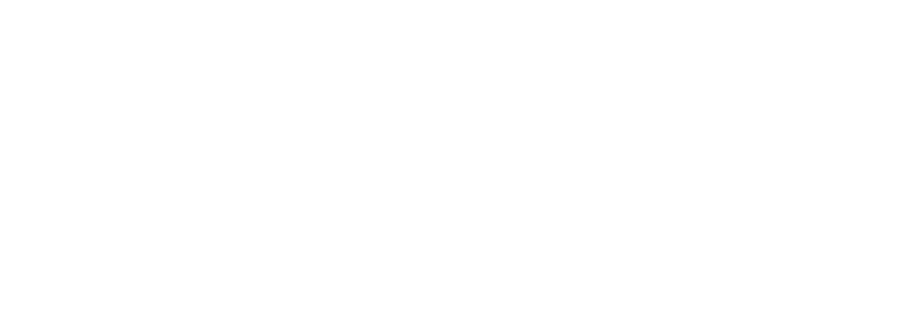
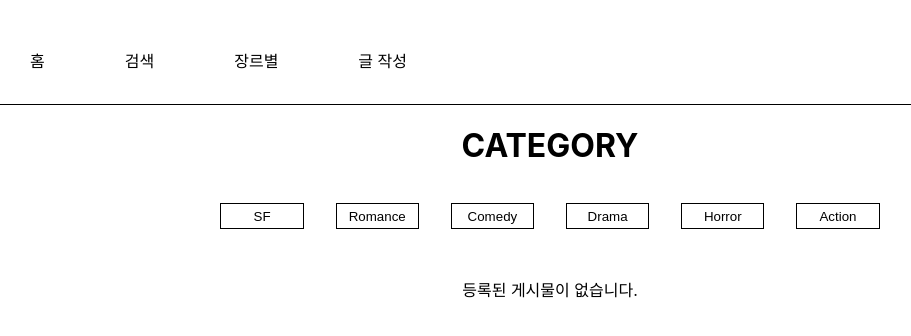
Before and after one commit to kanell0304/React_TeamProject, a React (Create React App) app: page /categoryList in a window 1280 px wide. Before the commit this address had no page. Shown: the top 336 px of the page, without its empty margins (90-1001 px from the left). Built offline with nearby package versions, Linux system fonts and the light colour scheme.

Commit message:
categoryList.jsx first commit

```diff
--- a/src/App.js
+++ b/src/App.js
@@ -4,6 +4,7 @@
 import AddList from './component/AddList';
 import EditList from './component/EditList';
 import ListDetail from './component/ListDetail';
+import CategoryList from './component/Categorylist';
 
 function App() {
   return (
@@ -14,6 +15,7 @@
             <Routes>
               <Route path="/" element={<Home />} />
               <Route path="/searchList" element={<SearchList />} />
+              <Route path="/categoryList" element={<CategoryList />} />
               <Route path="/addList" element={<AddList />} />
               <Route path="/editList/:id" element={<EditList />} />
               <Route path="/listDetail/:id" element={<ListDetail />} />
--- /dev/null
+++ b/src/component/Categorylist.jsx
@@ -0,0 +1,42 @@
+import { useContext, useState} from "react";
+import { ListProvider } from "./ListContext";
+import "../tempCss/CategoryList.css"
+import { useNavigate } from "react-router-dom";
+import Navibar from "./Navibar";
+
+const CategoryList = () => {
+
+    const navigate = useNavigate();
+    const {movieList,categoryList} = useContext(ListProvider);
+    const [category, setCategory] = useState('');
+
+    const moveToDetail = (movieId) => {
+        navigate(`/listDetail/${movieId}`);
+    }
+
+    return (
+        <>
+         <div>
+            <Navibar />
+            <h1 style={{textAlign : "center"}}>CATEGORY</h1>
+        </div>
+        <div className="cate">
+        {categoryList.map(cl=>(
+            <button className="cateBtn"key ={cl.id} onClick={()=>setCategory(cl.name)}>{cl.name}</button>
+        ))}
+        </div>
+        {movieList.find(ml=>ml.category === category)?'':(
+            <div className="cateResult">등록된 게시물이 없습니다.</div>)}
+        {movieList.map(ml=>(
+                    ml.category === category ?(
+                        <div key={ml.id}
+                         onClick={()=>moveToDetail(ml.id)} className="cateResult">
+                         <h3>{ml.title}</h3>
+                        </div>
+                    ):''
+        ))}
+        </>
+    );
+};
+
+export default CategoryList;
--- a/src/component/Navibar.jsx
+++ b/src/component/Navibar.jsx
@@ -12,6 +12,9 @@
                     <Link className="navLink" to="/searchList">검색</Link>
                 </li>
                 <li className="navItem">
+                    <Link className="navLink" to= "/categoryList">장르별</Link>
+                </li>
+                <li className="navItem">
                     <Link className="navLink" to="/addList">글 작성</Link>
                 </li>
             </nav>
--- a/src/component/SearchList.jsx
+++ b/src/component/SearchList.jsx
@@ -10,7 +10,7 @@
     const {movieList} = useContext(ListProvider);
     const [input,setInput] = useState('');
 
-    const moveDetail = (movieId) => {
+    const moveToDetail = (movieId) => {
         navigate(`/listDetail/${movieId}`);
     }
 
@@ -26,7 +26,7 @@
             movieList.map(ml=>(
             ml.title.includes(input)?(
                 <div className="searchList" key={ml.id}
-                onClick={()=>moveDetail(ml.id)}>
+                onClick={()=>moveToDetail(ml.id)}>
                     <h3>{ml.title}</h3>
                     <div className="searchDetail"> {ml.category}</div>
                 </div>
--- /dev/null
+++ b/src/tempCss/CategoryList.css
@@ -0,0 +1,27 @@
+.cate{
+    display: flex;
+    justify-self: center;
+}
+.cateBtn{
+    width: 5.2rem;
+    margin-top: 2rem;
+    border: 1px solid black;
+    background-color: unset;
+    margin: 1rem;
+    padding-top: 0.3rem;
+    padding-bottom: 0.3rem;
+}
+
+.cateBtn:hover{
+    background-color: rgb(187, 225, 198);
+}
+
+.cateResult{
+    width: 50%;
+    display: flex;
+    justify-self: center;
+    justify-content: center;
+    border-bottom: 1px solid black;
+    padding-bottom: 3rem;
+    margin-top: 2rem;
+}
```
